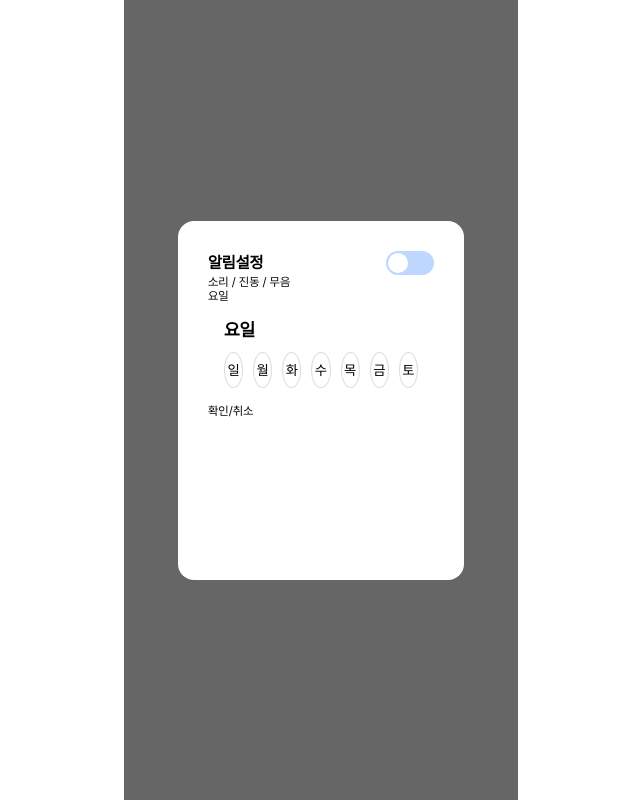
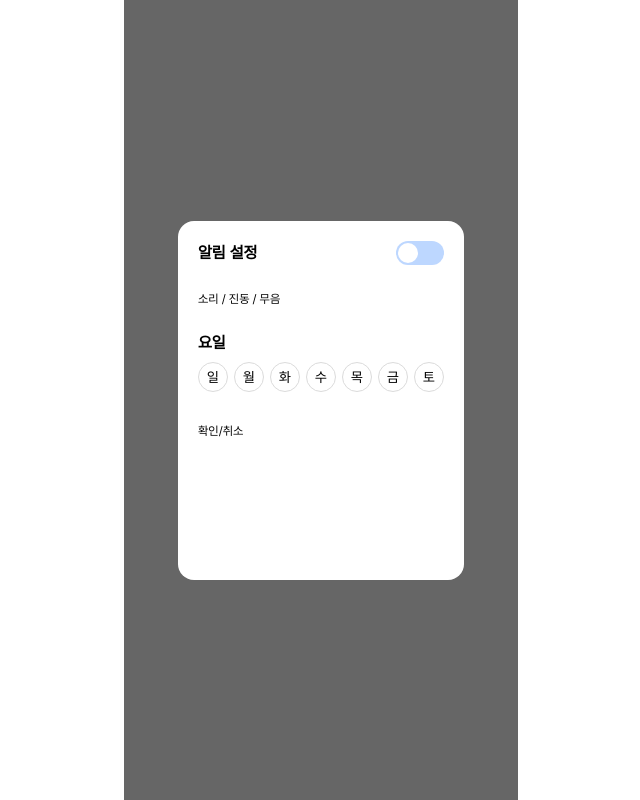
Before and after one commit to devgsheep/-mini-zoo_m, a React (Create React App) app: page /alart in a window 1280 px wide. Shown: the whole page, without its empty margins (319-959 px from the left). Built offline with nearby package versions, Linux system fonts and the light colour scheme.

Commit message:
[docs] 팝업창 작업중

```diff
--- a/src/components/icons/button.js
+++ b/src/components/icons/button.js
@@ -24,3 +24,14 @@ export const TogleButtonCircle = styled.div`
   display: flex;
   left: ${({ state }) => (state ? "25px" : "0px")};
 `;
+export const DaysButton = styled.button`
+  background-color: ${({ state }) => (state ? colors.blue[500] : colors.white)};
+  width: 30px;
+  height: 30px;
+  border-radius: 15px;
+  border: 1px solid ${colors.gray[200]};
+  cursor: pointer;
+  :hover {
+    background-color: ${colors.gray[400]};
+  }
+`;
--- a/src/pages/FirstForm.jsx
+++ b/src/pages/FirstForm.jsx
@@ -17,12 +17,12 @@ const TopContainer = styled.div`
   justify-content: center;
   align-items: center;
   position: relative;
+  margin-top: 66px;
 `;
 const LogoImageWrap = styled.div`
   display: flex;
   justify-content: center;
   align-items: center;
-  margin-top: 66px;
   width: 136px;
   height: 136px;
   margin-bottom: 9px;
@@ -144,10 +144,10 @@ function FirstForm() {
     <Container>
       <TopContainer>
         <LogoImageWrap>
-          <LogoImage src="./images/logo.png" alt="로고이미지" />
+          <LogoImage src="./images/logo.svg" alt="로고이미지" />
         </LogoImageWrap>
         <LogoWrap>
-          <Logo src="./images/logowrite.png" alt="로고" />
+          <Logo src="./images/logotxt.svg" alt="로고" />
         </LogoWrap>
         <TitleWrap>
           <MainTitle>감정의 여정을 시작하세요</MainTitle>
--- a/src/pages/Home.jsx
+++ b/src/pages/Home.jsx
@@ -192,7 +192,7 @@ function Home() {
   return (
     <div style={{ backgroundColor: "#F0F6FF" }}>
       <Header>
-        <img src="./images/logowrite.png" alt="logo" />
+        <img src="./images/logotxt.svg" alt="logo" />
       </Header>
       <div>
         <HomeTop>
--- a/src/pages/LoginForm.jsx
+++ b/src/pages/LoginForm.jsx
@@ -52,12 +52,18 @@ const Title = styled.div`
   align-items: center;
   text-align: center;
   row-gap: 4px;
+  padding-top: 31px;
 `;
 
 const ImageEdit = styled.div`
-  padding-top: 31px;
-  padding-left: 150px;
-  padding-right: 150px;
+  display: flex;
+  justify-content: center;
+  width: 100px;
+  height: 100px;
+`;
+const LogoImg = styled.img`
+  width: 100%;
+  height: 100%;
 `;
 
 const TitleP1 = styled.p`
@@ -272,7 +278,7 @@ function LoginForm() {
       </TopContainer>
       <Title>
         <ImageEdit>
-          <img src="/images/logo.png" alt="로고" />
+          <LogoImg src="/images/logo.svg" alt="로고" />
         </ImageEdit>
         <div>
           <TitleP1>환영합니다!</TitleP1>
--- a/src/pages/SignForm.jsx
+++ b/src/pages/SignForm.jsx
@@ -51,13 +51,18 @@ const Title = styled.div`
   justify-content: center;
   align-items: center;
   text-align: center;
+  padding-top: 16px;
   row-gap: 4px;
 `;
 
 const ImageEdit = styled.div`
-  padding-top: 16px;
-  padding-left: 150px;
-  padding-right: 150px;
+  display: flex;
+  width: 100px;
+  height: 100px;
+`;
+const LogoImg = styled.img`
+  width: 100%;
+  height: 100%;
 `;
 
 const TitleP1 = styled.p`
@@ -253,7 +258,7 @@ function SignForm() {
       </TopContainer>
       <Title>
         <ImageEdit>
-          <img src="/images/logo.png" alt="로고" />
+          <LogoImg src="/images/logo.svg" alt="로고" />
         </ImageEdit>
         <div>
           <TitleP1>ZOO:M에 오신 것을 환영합니다!</TitleP1>
--- a/src/pages/popup/profile/Alart.jsx
+++ b/src/pages/popup/profile/Alart.jsx
@@ -1,10 +1,10 @@
 import styled from "@emotion/styled";
 import colors from "../../../styles/colors";
-import { useState } from "react";
 import {
   TogleButton,
   TogleButtonCircle,
 } from "../../../components/icons/button";
+import { useState } from "react";
 
 const Container = styled.div`
   width: 394px;
@@ -28,7 +28,10 @@ const AlertPopUpBox = styled.div`
   height: 359px;
   background-color: ${colors.white};
   border-radius: 16px;
-  padding: 30px;
+  padding: 20px;
+  display: flex;
+  flex-direction: column;
+  gap: 27px;
 `;
 const AlertButtonWrap = styled.div`
   display: flex;
@@ -40,51 +43,48 @@ const AlertButtonWrap = styled.div`
     font-weight: 700;
   }
 `;
-const Wrapper = styled.div`
-  padding: 16px;
+const DaysWrap = styled.div`
+  margin-bottom: 5px;
+  span {
+    font-size: 16px;
+    color: ${colors.black};
+    font-weight: 700;
+  }
+  display: flex;
+  flex-direction: column;
+  gap: 10px;
+`;
+const DaysButton = styled.button`
+  background-color: ${({ state }) => (state ? colors.blue[500] : colors.white)};
+  width: 30px;
+  height: 30px;
+  border-radius: 15px;
+  border: ${({ state }) => (state ? `none` : `1px solid ${colors.gray[200]}`)};
+  cursor: pointer;
+  color: ${({ state }) => (state ? colors.white : colors.black)};
 `;
 
-const Title = styled.div`
-  font-weight: 700;
-  font-size: 18px;
-  margin-bottom: 12px;
+const DaysButtonWrap = styled.div`
+  display: flex;
+  justify-content: space-between;
 `;
 
-const ButtonWrap = styled.div`
-  display: flex;
-  gap: 10px;
-`;
-const DayButton = styled.button`
-  width: 36px;
-  height: 36px;
-  border-radius: 50%;
-  border: 1px solid ${({ selected }) => (selected ? "#339DFF" : "#ddd")};
-  background-color: ${({ selected }) => (selected ? "#339DFF" : "white")};
-  color: ${({ selected }) => (selected ? "white" : "#000")};
-  font-weight: 500;
-  cursor: pointer;
-  outline: none;
-  transition: all 0.2s ease;
+const days = ["일", "월", "화", "수", "목", "금", "토"];
 
-  &:hover {
-    border-color: #339dff;
-  }
-`;
-const days = ["일", "월", "화", "수", "목", "금", "토"];
 function Alart() {
   //js
+
+  const [isOn, setIsOn] = useState(false);
+  const handleToggle = () => {
+    setIsOn(state => !state);
+  };
+
   const [selectedDays, setSelectedDays] = useState([]);
 
-  const toggleDay = day => {
+  const handleDayToggle = day => {
     setSelectedDays(prev =>
       prev.includes(day) ? prev.filter(d => d !== day) : [...prev, day],
     );
-  };
-
-  const [isOn, setIsOn] = useState(false);
-
-  const handleToggle = () => {
-    setIsOn(state => !state);
   };
 
   //jsx
@@ -92,36 +92,29 @@ function Alart() {
     <Container>
       <AlertPopUp>
         <AlertPopUpBox>
-          <div>
           <AlertButtonWrap>
-              <span>알림설정</span>
+            <span>알림 설정</span>
             <TogleButton state={isOn} onClick={handleToggle}>
               <TogleButtonCircle state={isOn}></TogleButtonCircle>
             </TogleButton>
           </AlertButtonWrap>
           <div>소리 / 진동 / 무음</div>
-          </div>
-          <div>
+          <DaysWrap>
             <span>요일</span>
-            <div>
-              <ul>
-                <Wrapper>
-                  <Title>요일</Title>
-                  <ButtonWrap>
-                    {days.map(day => (
-                      <DayButton
-                        key={day}
-                        selected={selectedDays.includes(day)}
-                        onClick={() => toggleDay(day)}
+            <DaysButtonWrap>
+              {days.map(item => {
+                return (
+                  <DaysButton
+                    key={item}
+                    state={selectedDays.includes(item)}
+                    onClick={() => handleDayToggle(item)}
                   >
-                        {day}
-                      </DayButton>
-                    ))}
-                  </ButtonWrap>
-                </Wrapper>
-              </ul>
-            </div>
-          </div>
+                    {item}
+                  </DaysButton>
+                );
+              })}
+            </DaysButtonWrap>
+          </DaysWrap>
           <div>확인/취소</div>
         </AlertPopUpBox>
       </AlertPopUp>
```
Lines whose indentation alone changed are shown as unchanged.
